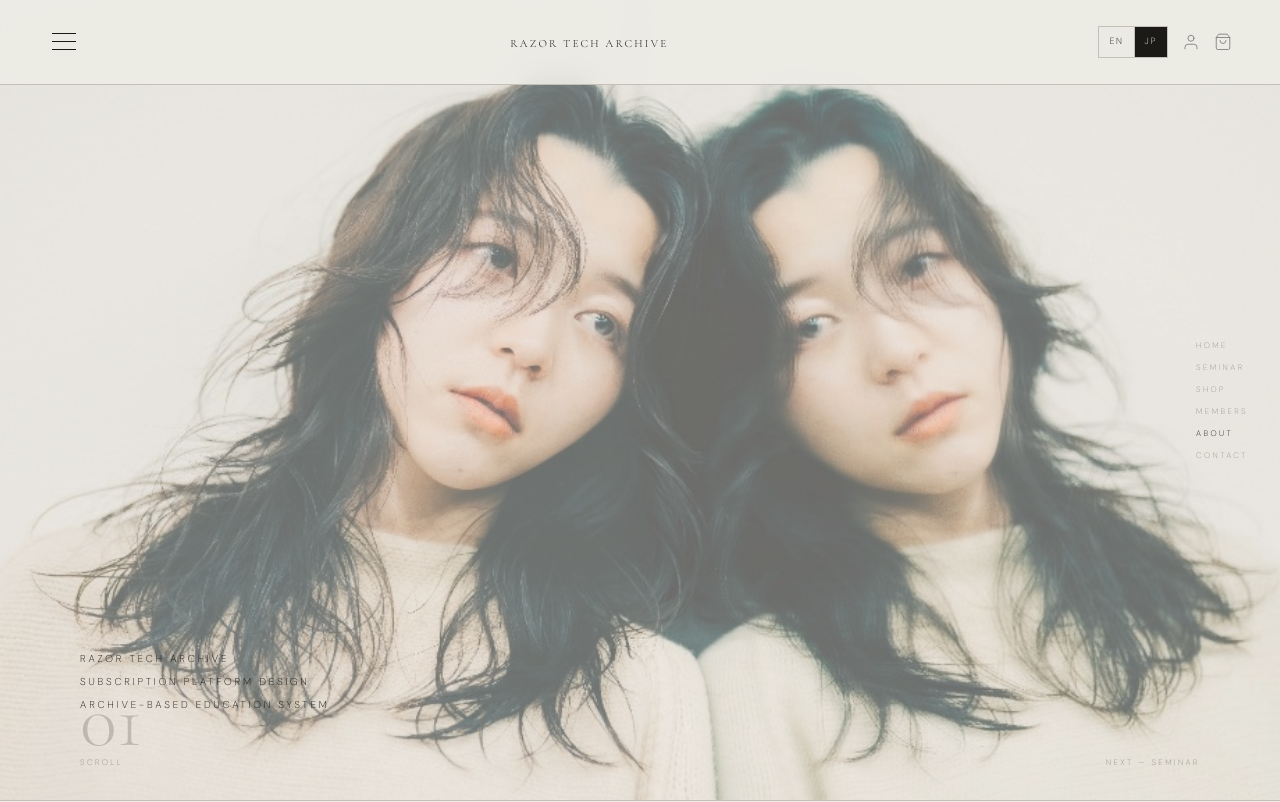
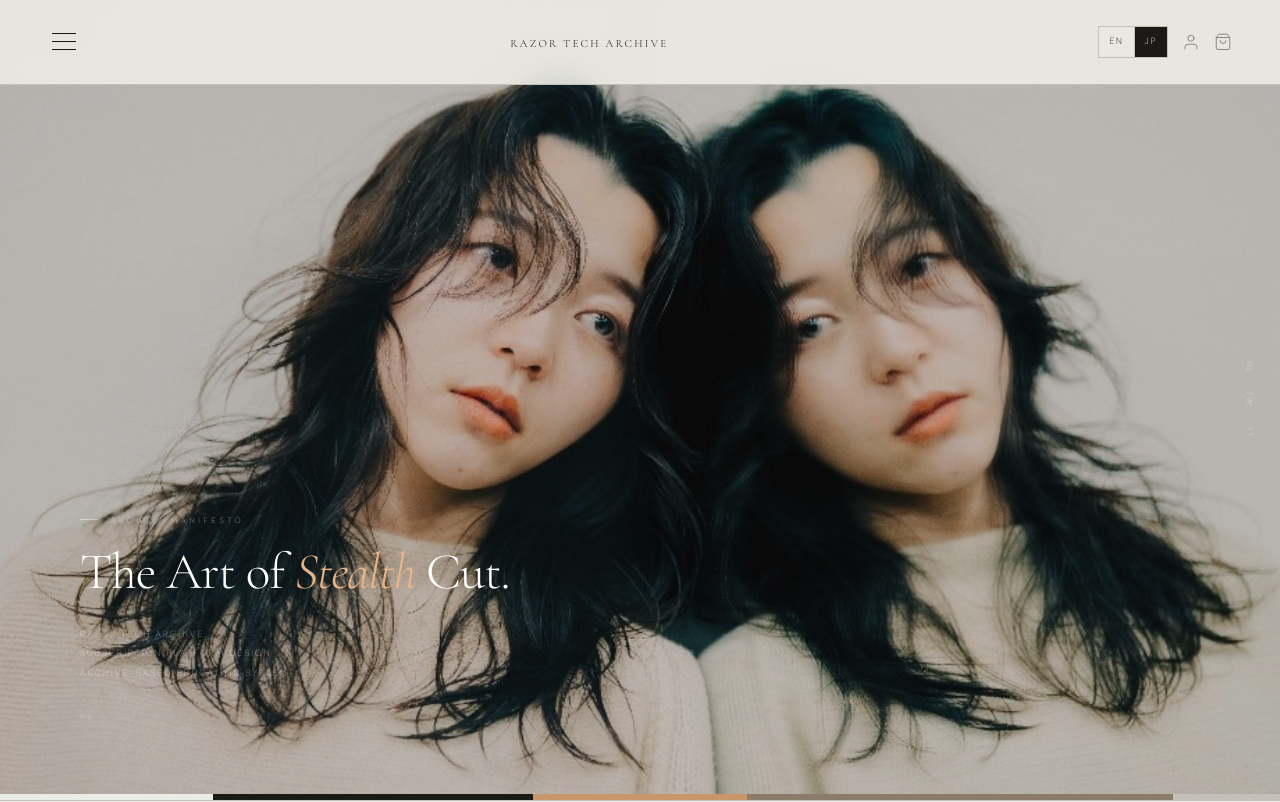
Before and after one commit to razortecharchive/rta-website, a Next.js app: page /about in a window 1280 px wide. Shown: the top 802 px of the page. Built offline with nearby package versions, Linux system fonts and the light colour scheme.

Commit message:
revert about hero

```diff
--- a/app/about/page.js
+++ b/app/about/page.js
@@ -1,12 +1,12 @@
 'use client';
 
 import Image from 'next/image';
-import Link from 'next/link';
 import { useEffect, useRef } from 'react';
 import gsap from 'gsap';
 import { ScrollTrigger } from 'gsap/ScrollTrigger';
 import Nav from '../components/Nav';
 import { useLang } from '../context/LangContext';
+import aboutHero from './about-hero.jpg';
 
 gsap.registerPlugin(ScrollTrigger);
 
@@ -31,18 +31,17 @@ const panelInnerStyle = {
 };
 
 const heroTaglines = [
-  'RAZOR TECH ARCHIVE',
-  'SUBSCRIPTION PLATFORM DESIGN',
-  'ARCHIVE-BASED EDUCATION SYSTEM',
+  'Razor Tech Archive',
+  'Subscription Platform Design',
+  'Archive-Based Education System',
 ];
 
-const heroNavLinks = [
-  { label: 'HOME', href: '/' },
-  { label: 'SEMINAR', href: '/seminar' },
-  { label: 'SHOP', href: '/shop' },
-  { label: 'MEMBERS', href: '/members' },
-  { label: 'ABOUT', href: '/about', active: true },
-  { label: 'CONTACT', href: '/contact' },
+const heroBarColors = [
+  { c: '#EDEBE5', flex: 2 },
+  { c: '#1C1A17', flex: 3 },
+  { c: '#C9956A', flex: 2 },
+  { c: '#8C7B6B', flex: 4 },
+  { c: '#C4BFB7', flex: 1 },
 ];
 
 export default function AboutPage() {
@@ -146,138 +145,147 @@ export default function AboutPage() {
         className="about-hero"
         style={{
           position: 'relative',
+          width: '100%',
           height: '100vh',
           overflow: 'hidden',
+          background: '#EDEBE5',
         }}
       >
-        <div style={{ position: 'absolute', inset: 0, zIndex: 0 }}>
+        <div style={{ position: 'absolute', inset: 0 }}>
           <Image
-            src="/about-hero.jpg"
+            src={aboutHero}
             alt="Razor Tech Archive — About"
             fill
-            quality={100}
             priority
             sizes="100vw"
-            style={{ objectFit: 'cover', objectPosition: 'center' }}
+            style={{ objectFit: 'cover', objectPosition: 'center center', willChange: 'transform' }}
+          />
+          <div
+            aria-hidden="true"
+            style={{ position: 'absolute', inset: 0, background: 'rgba(28,26,23,0.22)' }}
           />
         </div>
 
         <div
-          aria-hidden="true"
+          className="about-hero-sns"
           style={{
             position: 'absolute',
-            inset: 0,
-            background: 'rgba(237,235,229,0.45)',
-            zIndex: 1,
-          }}
-        />
-
-        <nav
-          className="about-hero-nav"
-          aria-label="Page navigation"
-          style={{
-            position: 'fixed',
-            right: 32,
+            right: 24,
             top: '50%',
             transform: 'translateY(-50%)',
+            zIndex: 10,
             display: 'flex',
             flexDirection: 'column',
-            gap: 10,
-            zIndex: 10,
+            gap: 20,
           }}
         >
-          {heroNavLinks.map(({ label, href, active }) => (
-            <Link
-              key={label}
-              href={href}
+          {['IG', 'TW', 'YT'].map((s) => (
+            <a
+              key={s}
+              href="#"
+              className="about-fade-up"
               style={{
                 fontSize: 8,
-                letterSpacing: '0.3em',
-                textTransform: 'uppercase',
-                color: active ? '#1C1A17' : '#9A948C',
+                letterSpacing: '0.18em',
+                color: 'rgba(255,255,255,0.5)',
                 textDecoration: 'none',
+                writingMode: 'vertical-rl',
               }}
             >
-              {label}
-            </Link>
-          ))}
-        </nav>
-
-        <div
-          className="about-hero-taglines"
-          style={{
-            position: 'absolute',
-            left: 80,
-            bottom: 80,
-            zIndex: 2,
-          }}
-        >
-          {heroTaglines.map((line) => (
-            <div
-              key={line}
-              style={{
-                fontSize: 10,
-                letterSpacing: '0.28em',
-                textTransform: 'uppercase',
-                color: '#1C1A17',
-                marginBottom: 8,
-              }}
-            >
-              {line}
-            </div>
+              {s}
+            </a>
           ))}
         </div>
 
         <div
-          className="about-hero-number"
+          className="about-page-top about-fade-up about-hero-copy"
           style={{
             position: 'absolute',
             left: 80,
-            bottom: 40,
-            zIndex: 2,
+            bottom: 120,
+            zIndex: 10,
+            display: 'flex',
+            flexDirection: 'column',
+            gap: 20,
+          }}
+        >
+          <div
+            style={{
+              fontSize: 8,
+              letterSpacing: '0.45em',
+              textTransform: 'uppercase',
+              color: 'rgba(255,255,255,0.5)',
+              display: 'flex',
+              alignItems: 'center',
+              gap: 12,
+            }}
+          >
+            <span style={{ width: 18, height: 1, background: 'rgba(255,255,255,0.4)', display: 'inline-block' }} />
+            About / Manifesto
+          </div>
+          <h1
+            style={{
+              fontFamily: 'Cormorant Garamond, serif',
+              fontSize: 'clamp(32px,4vw,52px)',
+              fontWeight: 200,
+              lineHeight: 1.05,
+              letterSpacing: '-0.02em',
+              color: '#FFFFFF',
+              margin: 0,
+            }}
+          >
+            The Art of <em style={{ fontStyle: 'italic', color: '#E8B48A' }}>Stealth</em> Cut.
+          </h1>
+          <div style={{ display: 'flex', flexDirection: 'column', gap: 6, marginTop: 8 }}>
+            {heroTaglines.map((t) => (
+              <div
+                key={t}
+                className="about-fade-up"
+                style={{
+                  fontSize: 9,
+                  letterSpacing: '0.22em',
+                  textTransform: 'uppercase',
+                  color: 'rgba(255,255,255,0.45)',
+                }}
+              >
+                {t}
+              </div>
+            ))}
+          </div>
+        </div>
+
+        <div
+          className="about-fade-up"
+          style={{
+            position: 'absolute',
+            left: 80,
+            bottom: 76,
+            zIndex: 10,
             fontFamily: 'Cormorant Garamond, serif',
-            fontSize: 'clamp(48px, 6vw, 80px)',
-            fontWeight: 200,
-            color: 'rgba(28,26,23,0.2)',
-            lineHeight: 1,
+            fontSize: 11,
+            fontWeight: 300,
+            color: 'rgba(255,255,255,0.35)',
+            letterSpacing: '0.18em',
           }}
         >
           01
         </div>
 
         <div
-          className="about-hero-scroll"
           style={{
             position: 'absolute',
-            left: 80,
-            bottom: 32,
-            zIndex: 2,
-            fontSize: 8,
-            letterSpacing: '0.3em',
-            color: 'rgba(28,26,23,0.4)',
-            textTransform: 'uppercase',
+            bottom: 0,
+            left: 0,
+            right: 0,
+            zIndex: 10,
+            display: 'flex',
+            height: 6,
           }}
         >
-          SCROLL
+          {heroBarColors.map((b) => (
+            <div key={b.c} style={{ flex: b.flex, background: b.c }} />
+          ))}
         </div>
-
-        <Link
-          href="/seminar"
-          className="about-hero-next"
-          style={{
-            position: 'absolute',
-            right: 80,
-            bottom: 32,
-            zIndex: 2,
-            fontSize: 8,
-            letterSpacing: '0.3em',
-            color: 'rgba(28,26,23,0.4)',
-            textDecoration: 'none',
-            textTransform: 'uppercase',
-          }}
-        >
-          NEXT — SEMINAR
-        </Link>
       </section>
 
       {/* 2. Concept 1 */}
@@ -511,25 +519,13 @@ export default function AboutPage() {
 
       <style>{`
         @media (max-width: 768px) {
-          .about-hero-nav {
+          .about-hero-copy {
+            left: 24px !important;
+            bottom: 100px !important;
+            right: 24px;
+          }
+          .about-hero-sns {
             right: 16px !important;
-            gap: 8px !important;
-          }
-          .about-hero-taglines {
-            left: 24px !important;
-            bottom: 120px !important;
-          }
-          .about-hero-number {
-            left: 24px !important;
-            bottom: 72px !important;
-          }
-          .about-hero-scroll {
-            left: 24px !important;
-            bottom: 24px !important;
-          }
-          .about-hero-next {
-            right: 24px !important;
-            bottom: 24px !important;
           }
           .about-panel {
             padding: 0 24px !important;
```
Also changed, not shown: app/about/about-hero.jpg (renamed from public/about-hero.jpg).
